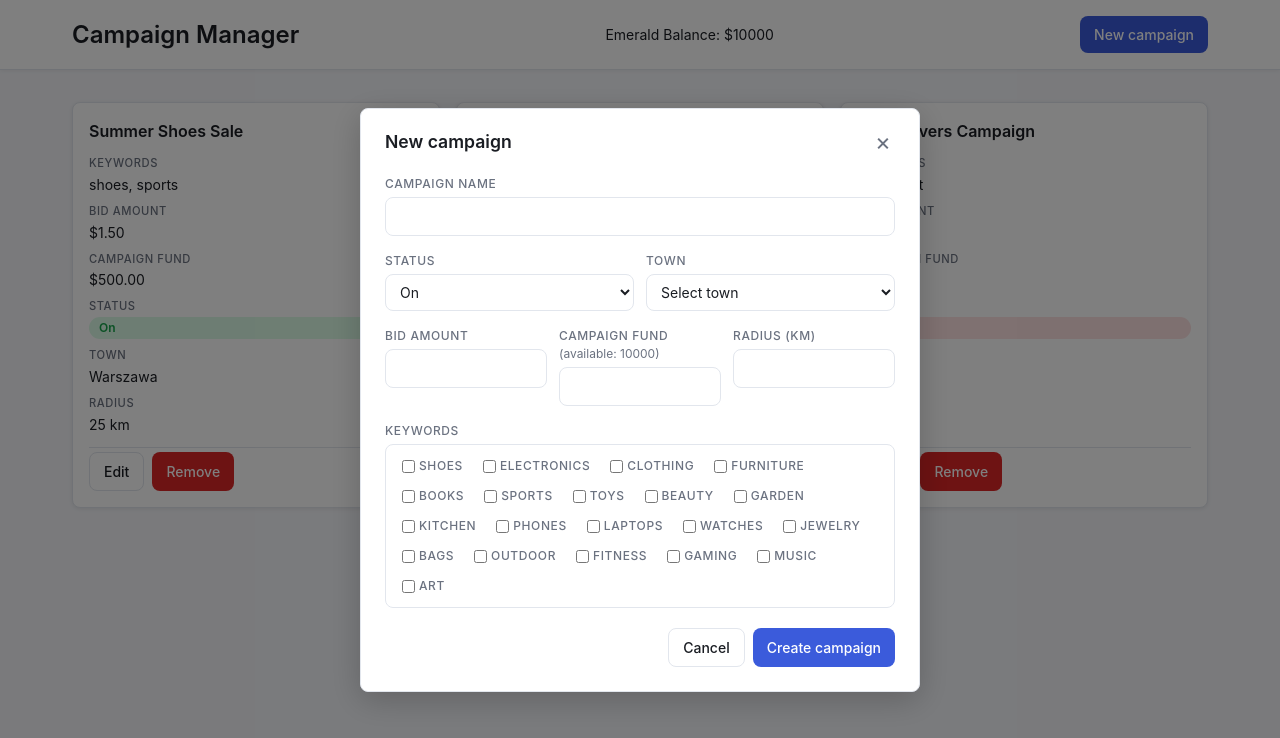
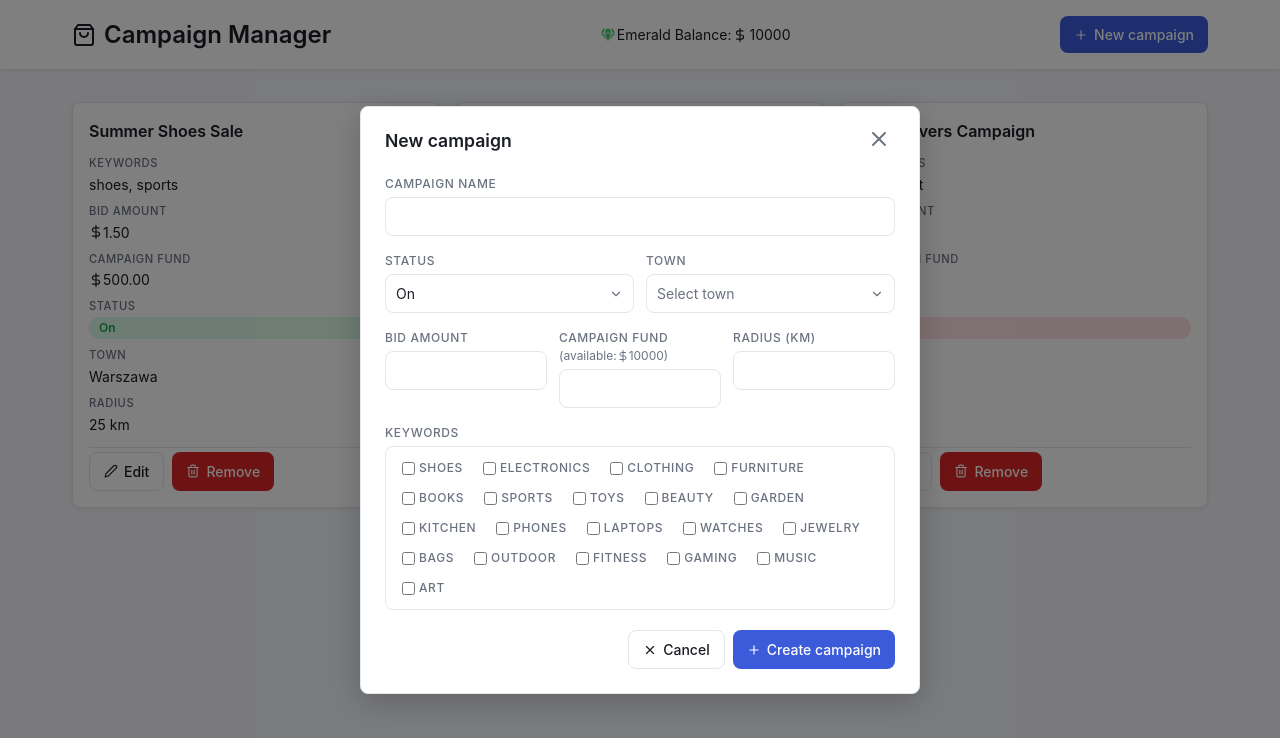
Before and after one commit to Kris1027/campaign-manager, a React (Vite) app: page / in a window 1280 px wide. Both pictures are taken after a click on the button "New campaign". Shown: the top 738 px of the page. Built offline with nearby package versions, Linux system fonts and the light colour scheme; the HTML template or start-up script is replaced by a standard one.

Commit message:
feat: add custom dropdown component, install react icons and add icons across the ui

```diff
--- a/package.json
+++ b/package.json
@@ -18,6 +18,7 @@
     "react": "^19.2.6",
     "react-dom": "^19.2.6",
     "react-hook-form": "^7.76.1",
+    "react-icons": "^5.6.0",
     "zod": "^4.4.3"
   },
   "devDependencies": {
--- a/src/components/campaigns/campaign-form.tsx
+++ b/src/components/campaigns/campaign-form.tsx
@@ -6,7 +6,9 @@ import {
 } from '../../schemas/campaign';
 import { towns, keywordSuggestions } from '../../data/mock-data';
 import type { Campaign } from '../../types';
+import { FiCheck, FiDollarSign, FiPlus, FiX } from 'react-icons/fi';
 import Button from '../ui/button';
+import Dropdown from '../ui/dropdown';
 import FormField from '../ui/form-field';
 import styles from './campaign-form.module.css';
 
@@ -61,21 +63,37 @@ function CampaignForm({
 
       <div className={styles.row}>
         <FormField label='Status' htmlFor='status'>
-          <select id='status' {...register('status')}>
-            <option value='on'>On</option>
-            <option value='off'>Off</option>
-          </select>
+          <Controller
+            name='status'
+            control={control}
+            render={({ field }) => (
+              <Dropdown
+                id='status'
+                options={[
+                  { value: 'on', label: 'On' },
+                  { value: 'off', label: 'Off' },
+                ]}
+                value={field.value}
+                onChange={field.onChange}
+              />
+            )}
+          />
         </FormField>
 
         <FormField label='Town' htmlFor='town' error={errors.town?.message}>
-          <select id='town' {...register('town')}>
-            <option value=''>Select town</option>
-            {towns.map((town) => (
-              <option key={town} value={town}>
-                {town}
-              </option>
-            ))}
-          </select>
+          <Controller
+            name='town'
+            control={control}
+            render={({ field }) => (
+              <Dropdown
+                id='town'
+                options={towns.map((t) => ({ value: t, label: t }))}
+                value={field.value}
+                onChange={field.onChange}
+                placeholder='Select town'
+              />
+            )}
+          />
         </FormField>
       </div>
 
@@ -97,7 +115,12 @@ function CampaignForm({
         <FormField
           label='Campaign fund'
           htmlFor='campaignFund'
-          hint={`(available: ${availableBalance})`}
+          hint={
+            <>
+              (available: <FiDollarSign aria-hidden='true' />
+              {availableBalance})
+            </>
+          }
           error={errors.campaignFund?.message}
         >
           <input
@@ -154,10 +177,18 @@ function CampaignForm({
 
       <div className={styles.actions}>
         <Button type='button' variant='secondary' onClick={onCancel}>
-          Cancel
+          <FiX aria-hidden='true' /> Cancel
         </Button>
         <Button type='submit'>
-          {campaign ? 'Save changes' : 'Create campaign'}
+          {campaign ? (
+            <>
+              <FiCheck aria-hidden='true' /> Save changes
+            </>
+          ) : (
+            <>
+              <FiPlus aria-hidden='true' /> Create campaign
+            </>
+          )}
         </Button>
       </div>
     </form>
--- a/src/components/campaigns/campaign-item.module.css
+++ b/src/components/campaigns/campaign-item.module.css
@@ -37,6 +37,8 @@
 }
 
 .value {
+  display: inline-flex;
+  align-items: center;
   font-size: 0.875rem;
   color: var(--color-text-primary);
 }
--- a/src/components/campaigns/campaign-item.tsx
+++ b/src/components/campaigns/campaign-item.tsx
@@ -1,3 +1,4 @@
+import { FiDollarSign, FiEdit2, FiTrash2 } from 'react-icons/fi';
 import type { Campaign } from '../../types';
 import Button from '../ui/button';
 import styles from './campaign-item.module.css';
@@ -22,11 +23,17 @@ function CampaignItem({ campaign, onEdit, onRemove }: CampaignItemProps) {
         </div>
         <div className={styles.field}>
           <span className={styles.label}>Bid Amount</span>
-          <span className={styles.value}>${bidAmount.toFixed(2)}</span>
+          <span className={styles.value}>
+            <FiDollarSign aria-hidden='true' />
+            {bidAmount.toFixed(2)}
+          </span>
         </div>
         <div className={styles.field}>
           <span className={styles.label}>Campaign Fund</span>
-          <span className={styles.value}>${campaignFund.toFixed(2)}</span>
+          <span className={styles.value}>
+            <FiDollarSign aria-hidden='true' />
+            {campaignFund.toFixed(2)}
+          </span>
         </div>
         <div className={styles.field}>
           <span className={styles.label}>Status</span>
@@ -47,7 +54,7 @@ function CampaignItem({ campaign, onEdit, onRemove }: CampaignItemProps) {
       </div>
       <div className={styles.actions}>
         <Button variant='secondary' onClick={() => onEdit(campaign)}>
-          Edit
+          <FiEdit2 aria-hidden='true' /> Edit
         </Button>
         <Button
           variant='danger'
@@ -55,7 +62,7 @@ function CampaignItem({ campaign, onEdit, onRemove }: CampaignItemProps) {
             if (window.confirm(`Remove "${name}"?`)) onRemove(campaign.id);
           }}
         >
-          Remove
+          <FiTrash2 aria-hidden='true' /> Remove
         </Button>
       </div>
     </div>
--- a/src/components/header/header.module.css
+++ b/src/components/header/header.module.css
@@ -23,6 +23,22 @@
   color: var(--color-text-primary);
 }
 
+.heading {
+  display: flex;
+  align-items: center;
+  gap: 8px;
+}
+
+.balance {
+  display: inline-flex;
+  align-items: center;
+  gap: 2px;
+}
+
+.emeraldIcon {
+  color: #50c878;
+}
+
 @media (min-width: 640px) {
   .inner {
     flex-direction: row;
--- a/src/components/header/header.tsx
+++ b/src/components/header/header.tsx
@@ -1,3 +1,5 @@
+import { FiDollarSign, FiPlus, FiShoppingBag } from 'react-icons/fi';
+import { FaGem } from 'react-icons/fa';
 import Button from '../ui/button';
 import styles from './header.module.css';
 
@@ -10,9 +12,17 @@ function Header({ emeraldBalance, onNewCampaign }: HeaderProps) {
   return (
     <header className={styles.header}>
       <div className={styles.inner}>
-        <h1>Campaign Manager</h1>
-        <span>Emerald Balance: ${emeraldBalance}</span>
-        <Button onClick={onNewCampaign}>New campaign</Button>
+        <h1 className={styles.heading}>
+          <FiShoppingBag aria-hidden='true' /> Campaign Manager
+        </h1>
+        <span className={styles.balance}>
+          <FaGem aria-hidden='true' className={styles.emeraldIcon} /> Emerald
+          Balance: <FiDollarSign aria-hidden='true' />
+          {emeraldBalance}
+        </span>
+        <Button onClick={onNewCampaign}>
+          <FiPlus aria-hidden='true' /> New campaign
+        </Button>
       </div>
     </header>
   );
--- a/src/components/ui/button.module.css
+++ b/src/components/ui/button.module.css
@@ -6,6 +6,7 @@
   border-radius: var(--radius);
   font-size: 0.875rem;
   font-weight: 500;
+  gap: 6px;
   cursor: pointer;
   transition:
     background-color 0.15s ease,
--- /dev/null
+++ b/src/components/ui/dropdown.module.css
@@ -0,0 +1,70 @@
+.container {
+  position: relative;
+  width: 100%;
+}
+
+.trigger {
+  display: flex;
+  align-items: center;
+  justify-content: space-between;
+  width: 100%;
+  padding: 8px 10px;
+  border: 1px solid var(--color-border);
+  border-radius: var(--radius);
+  font-size: 0.875rem;
+  color: var(--color-text-primary);
+  background: var(--color-surface);
+  cursor: pointer;
+  text-align: left;
+}
+
+.trigger:focus {
+  outline: 2px solid var(--color-accent);
+  outline-offset: -1px;
+  border-color: transparent;
+}
+
+.trigger.placeholder {
+  color: var(--color-text-secondary);
+}
+
+.chevron {
+  color: var(--color-text-secondary);
+  flex-shrink: 0;
+  transition: transform 0.15s ease;
+}
+
+.chevronOpen {
+  transform: rotate(180deg);
+}
+
+.list {
+  position: absolute;
+  top: calc(100% + 4px);
+  left: 0;
+  right: 0;
+  background: var(--color-surface);
+  border: 1px solid var(--color-border);
+  border-radius: var(--radius);
+  box-shadow: var(--shadow-card);
+  list-style: none;
+  z-index: 10;
+  max-height: 200px;
+  overflow-y: auto;
+}
+
+.option {
+  padding: 8px 10px;
+  font-size: 0.875rem;
+  color: var(--color-text-primary);
+  cursor: pointer;
+}
+
+.option.highlighted {
+  background: var(--color-bg);
+}
+
+.option.selected {
+  color: var(--color-accent);
+  font-weight: 500;
+}
--- /dev/null
+++ b/src/components/ui/dropdown.tsx
@@ -0,0 +1,130 @@
+import { useState, useRef, useEffect, useId } from 'react';
+import { FiChevronDown } from 'react-icons/fi';
+import styles from './dropdown.module.css';
+
+interface DropdownOption {
+  value: string;
+  label: string;
+}
+
+interface DropdownProps {
+  options: DropdownOption[];
+  value?: string;
+  onChange: (value: string) => void;
+  placeholder?: string;
+  id?: string;
+}
+
+function Dropdown({
+  options,
+  value,
+  onChange,
+  placeholder = 'Select...',
+  id,
+}: DropdownProps) {
+  const [isOpen, setIsOpen] = useState(false);
+  const [highlightedIndex, setHighlightedIndex] = useState(-1);
+  const containerRef = useRef<HTMLDivElement>(null);
+  const listId = useId();
+
+  const selectedOption = options.find((o) => o.value === value);
+
+  useEffect(() => {
+    function handleClickOutside(e: MouseEvent) {
+      if (
+        containerRef.current &&
+        !containerRef.current.contains(e.target as Node)
+      ) {
+        setIsOpen(false);
+      }
+    }
+    document.addEventListener('mousedown', handleClickOutside);
+    return () => document.removeEventListener('mousedown', handleClickOutside);
+  }, []);
+
+  function handleKeyDown(e: React.KeyboardEvent) {
+    switch (e.key) {
+      case 'ArrowDown':
+        e.preventDefault();
+        if (!isOpen) {
+          setIsOpen(true);
+          setHighlightedIndex(0);
+        } else {
+          setHighlightedIndex((i) => Math.min(i + 1, options.length - 1));
+        }
+        break;
+      case 'ArrowUp':
+        e.preventDefault();
+        setHighlightedIndex((i) => Math.max(i - 1, 0));
+        break;
+      case 'Enter':
+        e.preventDefault();
+        if (isOpen && highlightedIndex >= 0) {
+          onChange(options[highlightedIndex].value);
+          setIsOpen(false);
+        } else {
+          setIsOpen(true);
+          setHighlightedIndex(0);
+        }
+        break;
+      case 'Escape':
+      case 'Tab':
+        setIsOpen(false);
+        break;
+    }
+  }
+
+  return (
+    <div ref={containerRef} className={styles.container}>
+      <button
+        type='button'
+        id={id}
+        role='combobox'
+        aria-haspopup='listbox'
+        aria-expanded={isOpen}
+        aria-controls={listId}
+        className={[
+          styles.trigger,
+          !selectedOption ? styles.placeholder : '',
+        ].join(' ')}
+        onClick={() => setIsOpen((o) => !o)}
+        onKeyDown={handleKeyDown}
+      >
+        <span>{selectedOption ? selectedOption.label : placeholder}</span>
+        <FiChevronDown
+          className={[styles.chevron, isOpen ? styles.chevronOpen : ''].join(
+            ' '
+          )}
+          aria-hidden='true'
+        />
+      </button>
+
+      {isOpen && (
+        <ul id={listId} role='listbox' className={styles.list}>
+          {options.map((option, index) => (
+            <li
+              key={option.value}
+              role='option'
+              aria-selected={option.value === value}
+              className={[
+                styles.option,
+                option.value === value ? styles.selected : '',
+                index === highlightedIndex ? styles.highlighted : '',
+              ].join(' ')}
+              onMouseDown={(e) => e.preventDefault()}
+              onClick={() => {
+                onChange(option.value);
+                setIsOpen(false);
+              }}
+              onMouseEnter={() => setHighlightedIndex(index)}
+            >
+              {option.label}
+            </li>
+          ))}
+        </ul>
+      )}
+    </div>
+  );
+}
+
+export default Dropdown;
--- a/src/components/ui/form-field.module.css
+++ b/src/components/ui/form-field.module.css
@@ -31,6 +31,8 @@
 }
 
 .hint {
+  display: inline-flex;
+  align-items: center;
   font-weight: 400;
   text-transform: none;
   letter-spacing: 0;
--- a/src/components/ui/form-field.tsx
+++ b/src/components/ui/form-field.tsx
@@ -4,7 +4,7 @@ import styles from './form-field.module.css';
 interface FormFieldProps {
   label: string;
   htmlFor?: string;
-  hint?: string;
+  hint?: ReactNode;
   error?: string;
   children: ReactNode;
 }
--- a/src/components/ui/modal.tsx
+++ b/src/components/ui/modal.tsx
@@ -1,4 +1,5 @@
 import type { ReactNode } from 'react';
+import { FiX } from 'react-icons/fi';
 import styles from './modal.module.css';
 
 interface ModalProps {
@@ -21,7 +22,7 @@ function Modal({ isOpen, onClose, title, children }: ModalProps) {
             onClick={onClose}
             aria-label='Close'
           >
-            ×
+            <FiX aria-hidden='true' />
           </button>
         </div>
         <div className={styles.body}>{children}</div>
```
Also changed, not shown: 1 other file (tests, documents, lock files or other folders).
